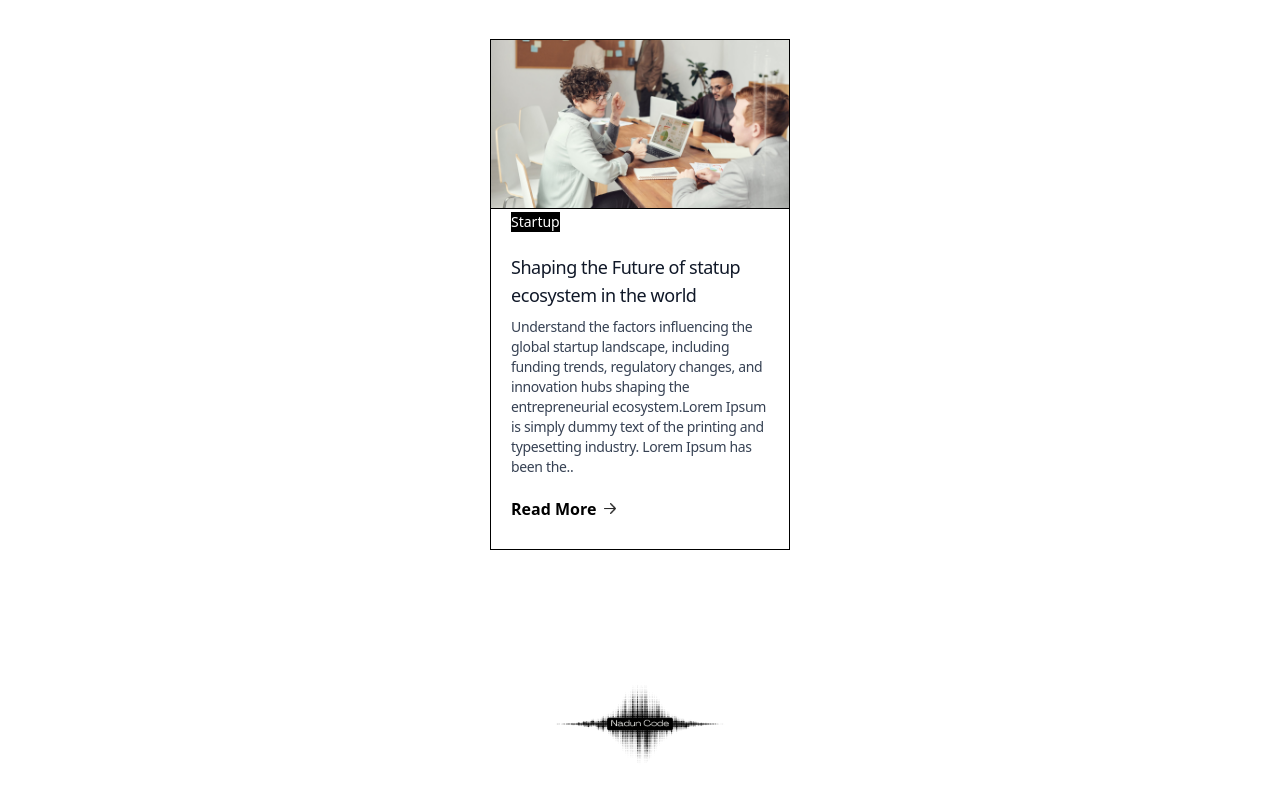
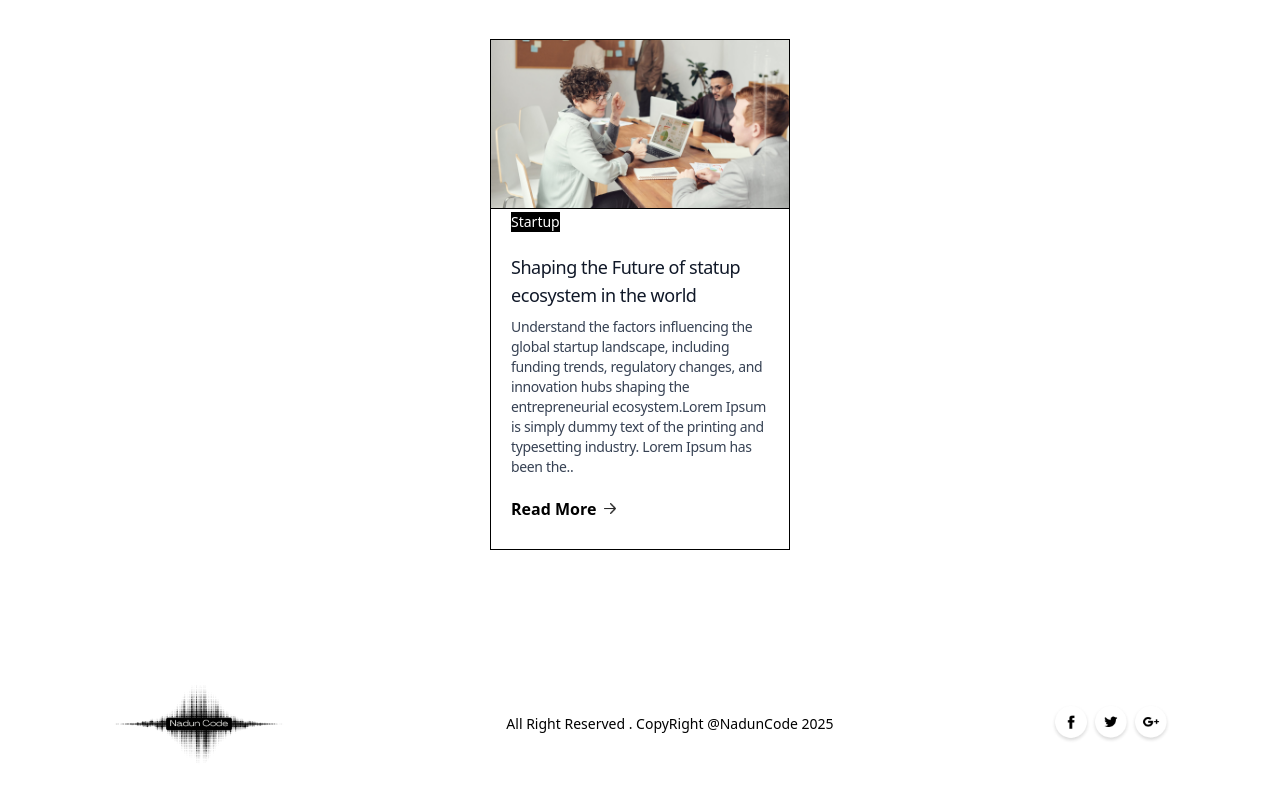
Before and after one commit to nadunthilina/-Full-Stack-Blog-App, a Next.js app in the folder next-blog-app/: page / in a window 1280 px wide. Shown: the part 3588-4386 px from the top of the page. Built offline with nearby package versions, Linux system fonts and the light colour scheme.

Commit message:
add social  media icons

```diff
--- a/next-blog-app/Components/Footer.jsx
+++ b/next-blog-app/Components/Footer.jsx
@@ -6,6 +6,12 @@ const Footer = () => {
   return (
     <div className='flex justify-around flex-col gap-2 sm:gap-0 sm:flex-row bg-white py-5 items-center'>
       <Image src={assets.nlogo} alt='Logo' width={180} height={150} />  {/* ✅ Added height */}
+      <p className='text-sm text-black'>All Right Reserved . CopyRight @NadunCode 2025</p>
+      <div className='flex'>
+        <Image src={assets.facebook_icon} alt='' width={40}/>
+        <Image src={assets.twitter_icon} alt='' width={40}/>
+        <Image src={assets.googleplus_icon} alt='' width={40}/>
+      </div>
     </div>
   );
 }
```
